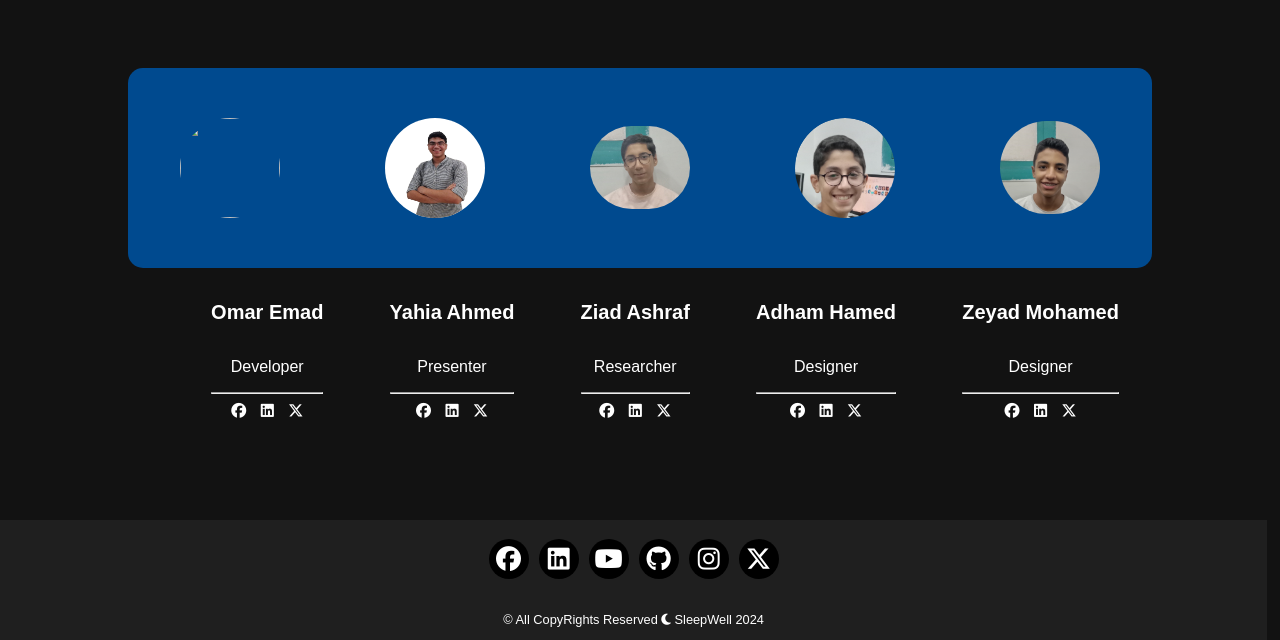
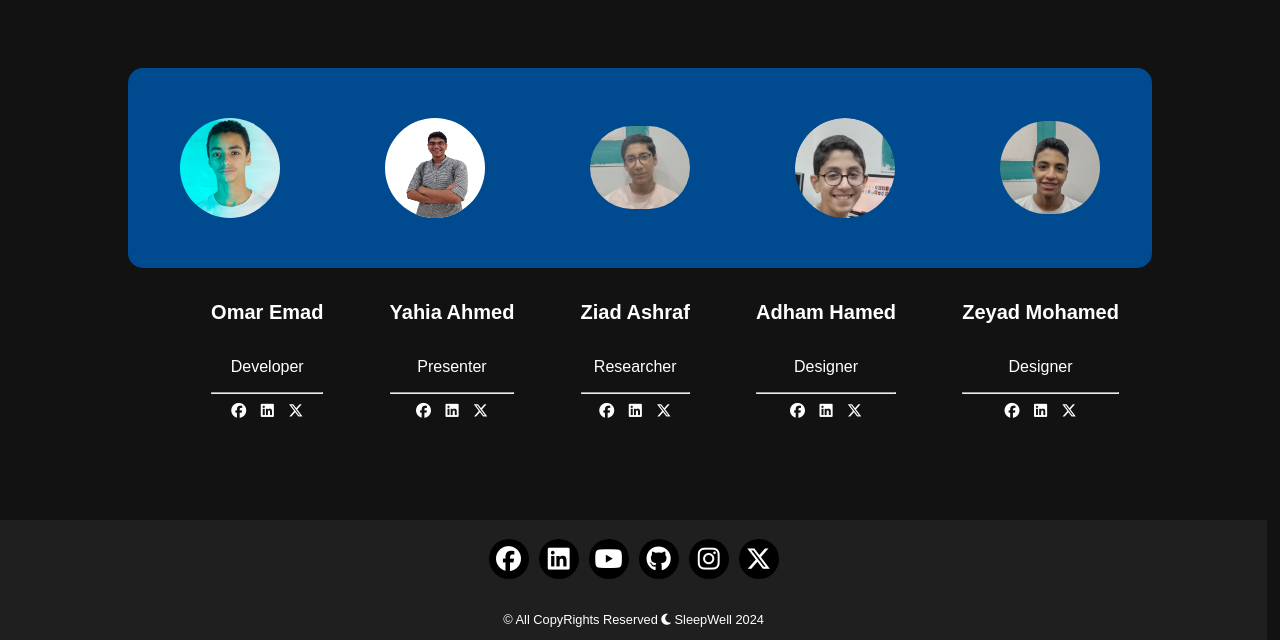
Before and after one commit to OM3X4/SleepWell, a plain HTML site: page index.html in a window 1280 px wide. Shown: the part 2735-3375 px from the top of the page. Drawn offline with Linux system fonts and the light colour scheme.

Commit message:
modify  the image

```diff
--- a/index.html
+++ b/index.html
@@ -118,7 +118,7 @@
     <div class="about">
         <div class="container">
             <div class="window">
-                <img src="wetransfer_img-20240626-wa0042-jpg_2024-07-31_1601/me.jpg" alt="">
+                <img src="me.jpg" alt="">
                 <img src="yehia.png" id="yehia" alt="">
                 <img src="zeyad ashraf.jpg" alt="">
                 <div id="adham"><img src="adham.jpg" alt=""></div>
```
